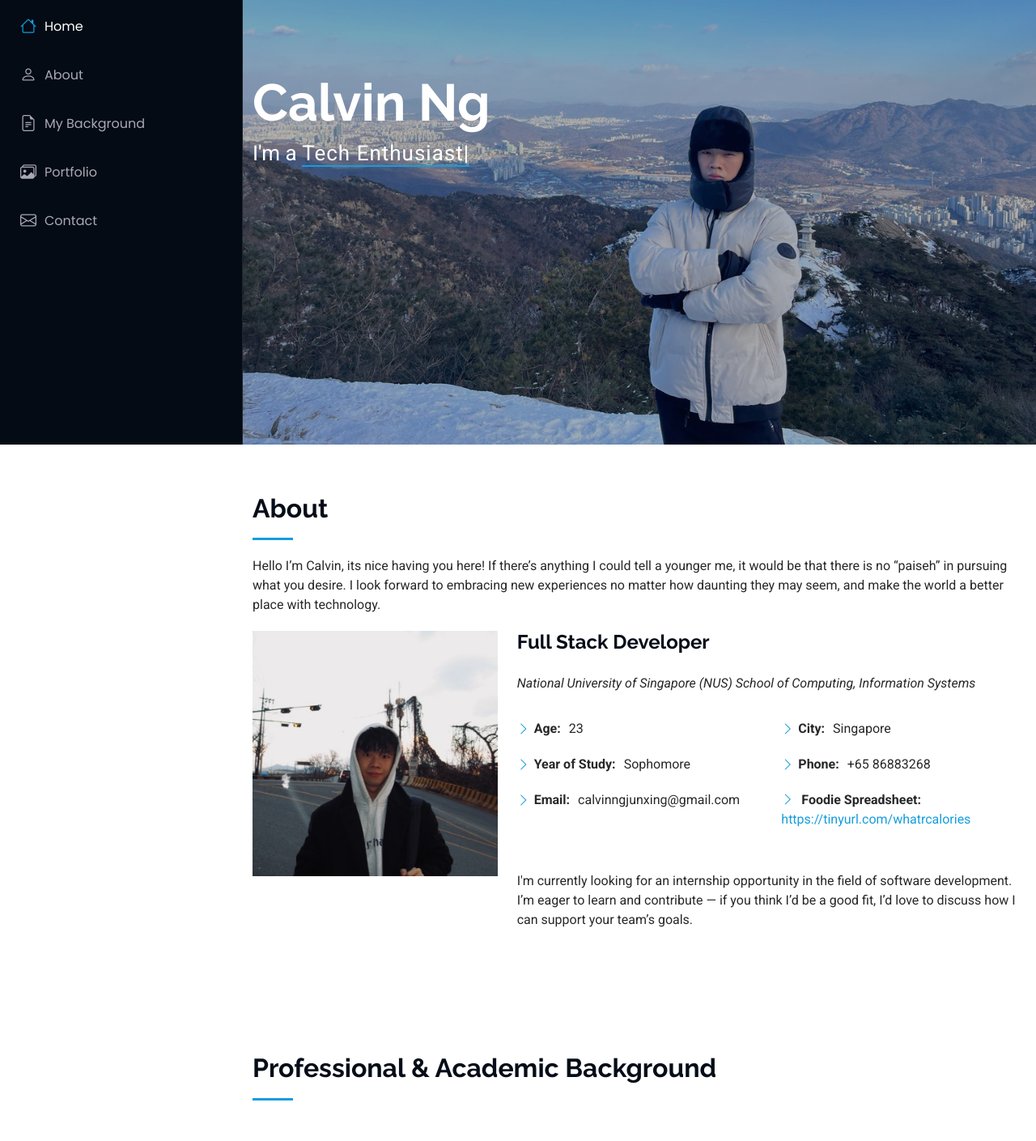
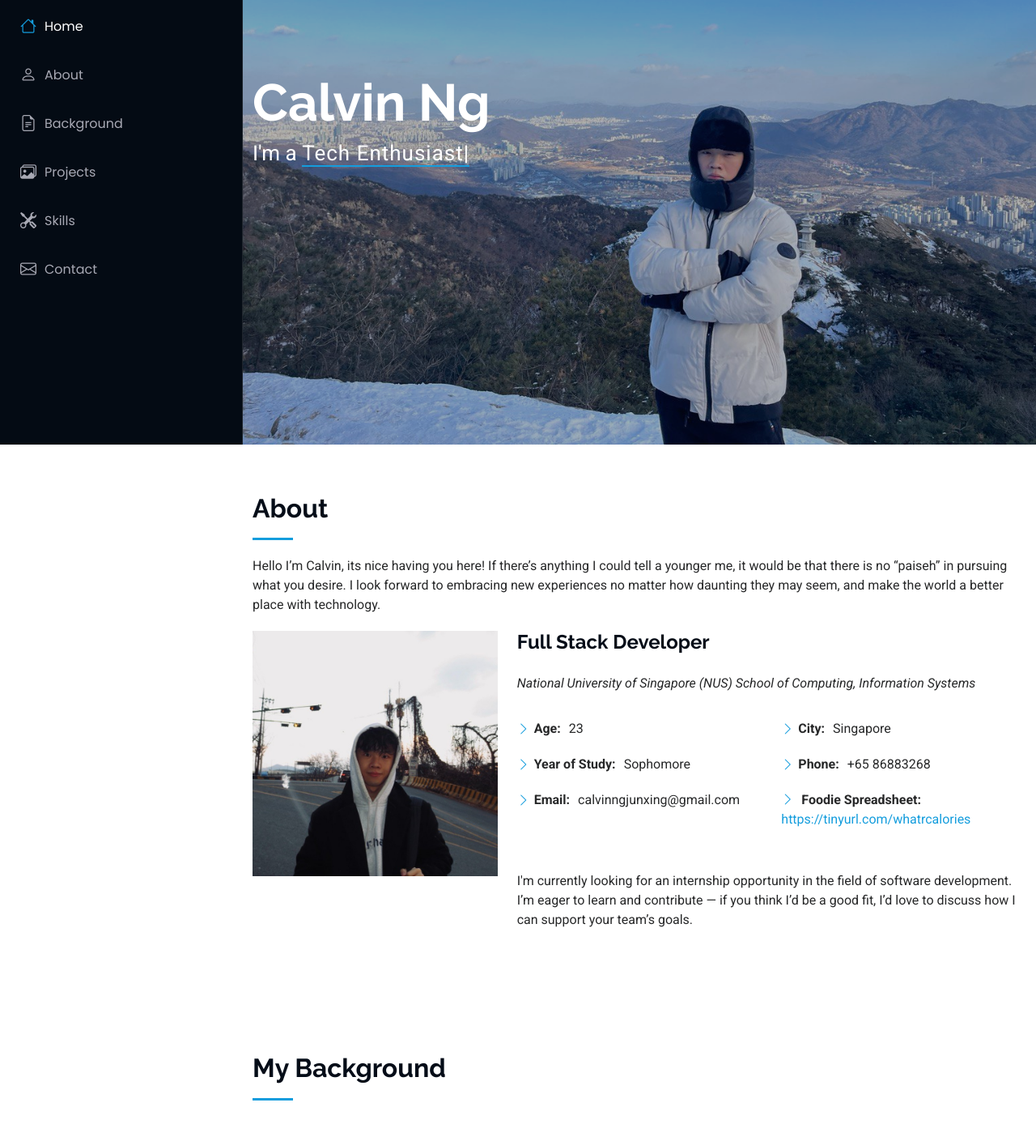
Before and after one commit to Durpfish/PortfolioWebsite, a plain HTML site: page index.html in a window 1280 px wide. Shown: the part 251-1660 px from the top of the page at 81% size. Drawn offline with Linux system fonts and the light colour scheme.

Commit message:
improved text

```diff
--- a/index.html
+++ b/index.html
@@ -60,8 +60,9 @@
       <ul>
         <li><a href="#hero" class="active"><i class="bi bi-house navicon"></i>Home</a></li>
         <li><a href="#about"><i class="bi bi-person navicon"></i> About</a></li>
-        <li><a href="#resume"><i class="bi bi-file-earmark-text navicon"></i> My Background</a></li>
-        <li><a href="#portfolio"><i class="bi bi-images navicon"></i> Portfolio</a></li>
+        <li><a href="#resume"><i class="bi bi-file-earmark-text navicon"></i>Background</a></li>
+        <li><a href="#portfolio"><i class="bi bi-images navicon"></i>Projects</a></li>
+        <li><a href="#skills"><i class="bi bi-tools navicon"></i>Skills</a></li>
 
         <!-- <li class="dropdown"><a href="#"><i class="bi bi-menu-button navicon"></i> <span>Dropdown</span> <i class="bi bi-chevron-down toggle-dropdown"></i></a>
           <ul>
@@ -157,7 +158,7 @@
 
       <!-- Section Title -->
       <div class="container section-title" data-aos="fade-up">
-        <h2>Professional & Academic Background</h2>
+        <h2>My Background</h2>
         <!-- <p>Magnam dolores commodi suscipit. Necessitatibus eius consequatur ex aliquid fuga eum quidem. Sit sint consectetur velit. Quisquam quos quisquam cupiditate. Et nemo qui impedit suscipit alias ea. Quia fugiat sit in iste officiis commodi quidem hic quas.</p> -->
       </div><!-- End Section Title -->
 
@@ -224,7 +225,7 @@
     <section id="portfolio" class="portfolio section light-background">
       <!-- Section Title -->
       <div class="container section-title" data-aos="fade-up">
-        <h2>Portfolio</h2>
+        <h2>My Projects</h2>
         <p>Links to my personal projects can be found below!</p>
       </div><!-- End Section Title -->
       <div class="container">
```
